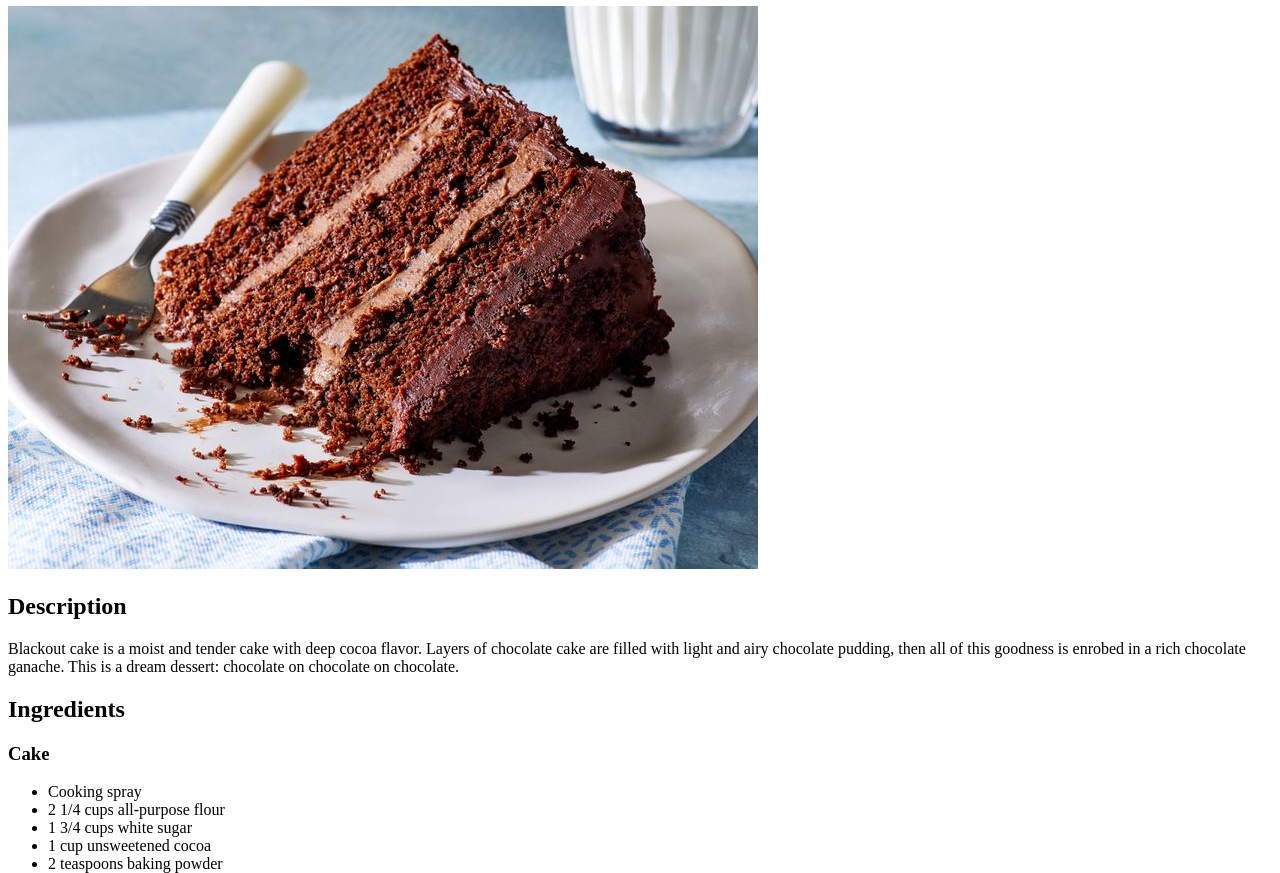
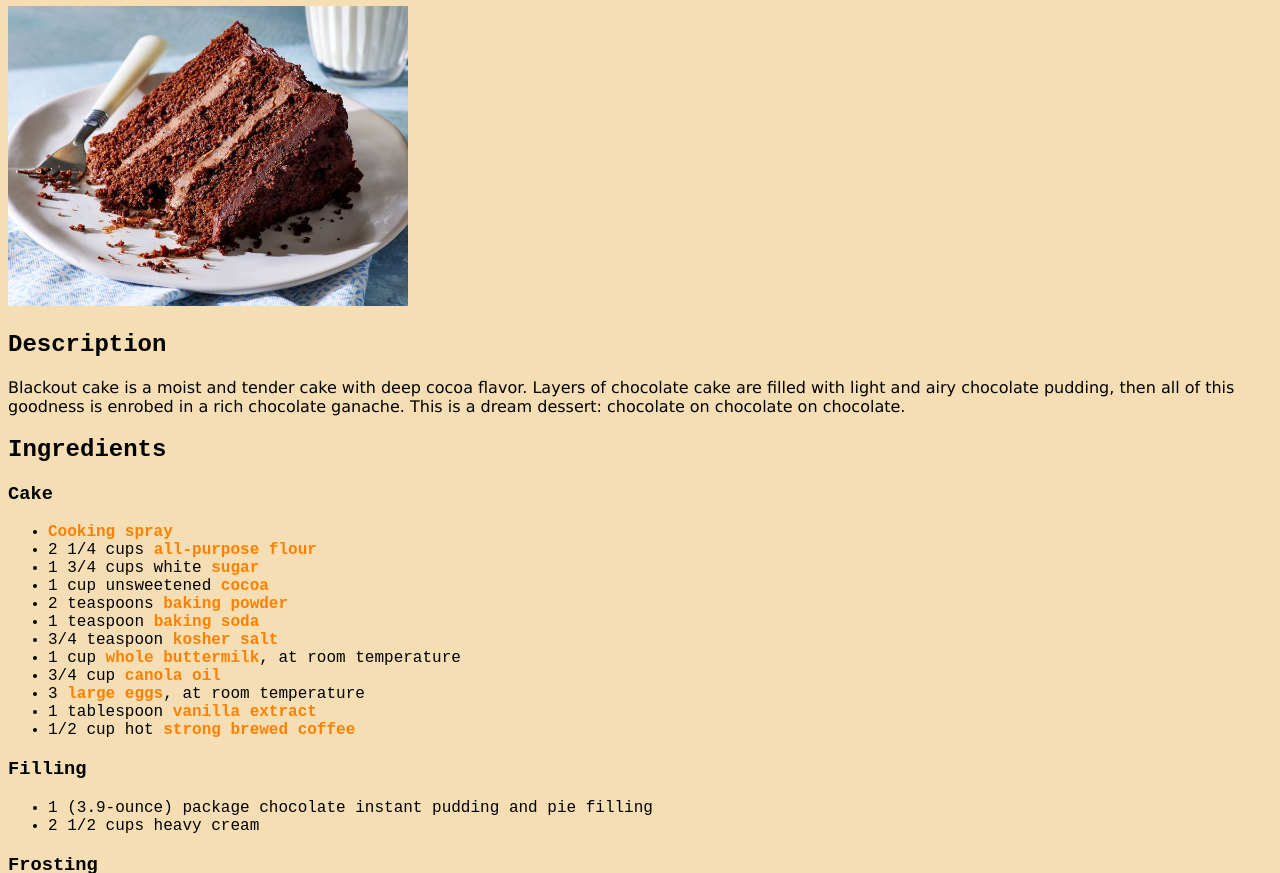
Before and after one commit to Wamoya/odin-recipes, a plain HTML site: page recipes/blackout-cake.html in a window 1280 px wide. Shown: the part 100-973 px from the top of the page. Drawn offline with Linux system fonts and the light colour scheme.

Commit message:
Add CSS styling

```diff
--- a/recipes/blackout-cake.html
+++ b/recipes/blackout-cake.html
@@ -6,13 +6,14 @@
     <head>
         <meta charset="utf-8">
         <title>Odin Recipes | Blackout cake</title>
+        <link rel="stylesheet" href="../style.css">
     </head>
 
 
     <body>
         <a href="../index.html">Home</a>
         <h1>Blackout cake</h1>
-        <img src="../img/blackout-cake.jpg" alt="A big piece of chocolate cake on a white plate.">
+        <img id="preview" src="../img/blackout-cake.jpg" alt="A big piece of chocolate cake on a white plate.">
 
         <h2>Description</h2>
         <p>Blackout cake is a moist and tender cake with deep cocoa flavor.
@@ -23,22 +24,22 @@
         <h2>Ingredients</h2>
         <h3>Cake</h3>
         <ul>
-            <li>Cooking spray</li>
-            <li>2 1/4 cups all-purpose flour</li>
-            <li>1 3/4 cups white sugar</li>
-            <li>1 cup unsweetened cocoa</li>
-            <li>2 teaspoons baking powder</li>
-            <li>1 teaspoon baking soda</li>
-            <li>3/4 teaspoon kosher salt</li>
-            <li>1 cup whole buttermilk, at room temperature</li>
-            <li>3/4 cup canola oil</li>
-            <li>3 large eggs, at room temperature</li>
-            <li>1 tablespoon vanilla extract</li>
-            <li>1/2 cup hot strong brewed coffee</li>
+            <li><strong>Cooking spray</strong></li>
+            <li>2 1/4 cups <strong>all-purpose flour</strong></li>
+            <li>1 3/4 cups white <strong>sugar</strong></li>
+            <li>1 cup unsweetened <strong>cocoa</strong></li>
+            <li>2 teaspoons <strong>baking powder</strong></li>
+            <li>1 teaspoon <strong>baking soda</strong></li>
+            <li>3/4 teaspoon <strong>kosher salt</strong></li>
+            <li>1 cup <strong>whole buttermilk</strong>, at room temperature</li>
+            <li>3/4 cup <strong>canola oil</strong></li>
+            <li>3 <strong>large eggs</strong>, at room temperature</li>
+            <li>1 tablespoon <strong>vanilla extract</strong></li>
+            <li>1/2 cup hot <strong>strong brewed coffee</strong></li>
         </ul>
         <h3>Filling</h3>
         <ul>
-            <li>1 (3.9-ounce) package chocolate instant pudding and pie filling (such as Jell-O®)</li>
+            <li>1 (3.9-ounce) package chocolate instant pudding and pie filling</li>
             <li>2 1/2 cups heavy cream</li>
         </ul>
         <h3>Frosting</h3>
--- /dev/null
+++ b/style.css
@@ -0,0 +1,26 @@
+body {
+    font-family: 'Courier New', Courier, monospace;
+    background-color: wheat;
+}
+
+a {
+    color: blue
+}
+
+h1 {
+    text-align: center;
+}
+
+p { /* Higher priority font */
+    font-family: 'Lucida Sans', 'Lucida Sans Regular', 'Lucida Grande', 'Lucida Sans Unicode', Geneva, Verdana, sans-serif
+}
+
+strong {
+    color: rgb(255, 128, 0);
+}
+
+#preview {
+    width: 400px;
+    height: auto;
+    align-items: center;
+}
```
Also changed, not shown: index.html (+1 -0 lines), recipes/buttermilk-pancakes.html (+12 -11 lines), recipes/chocolate-cookies.html (+2 -1 lines).
